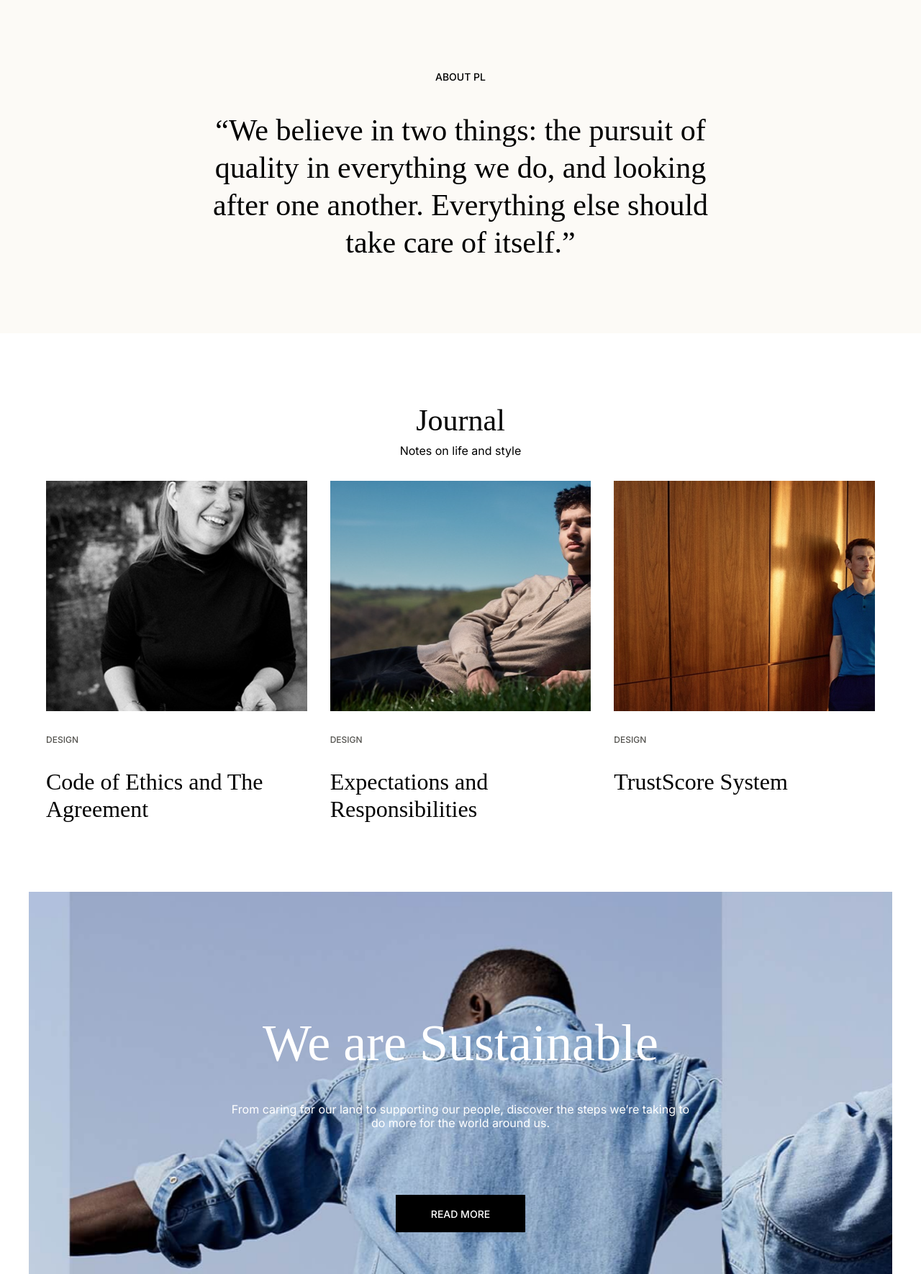
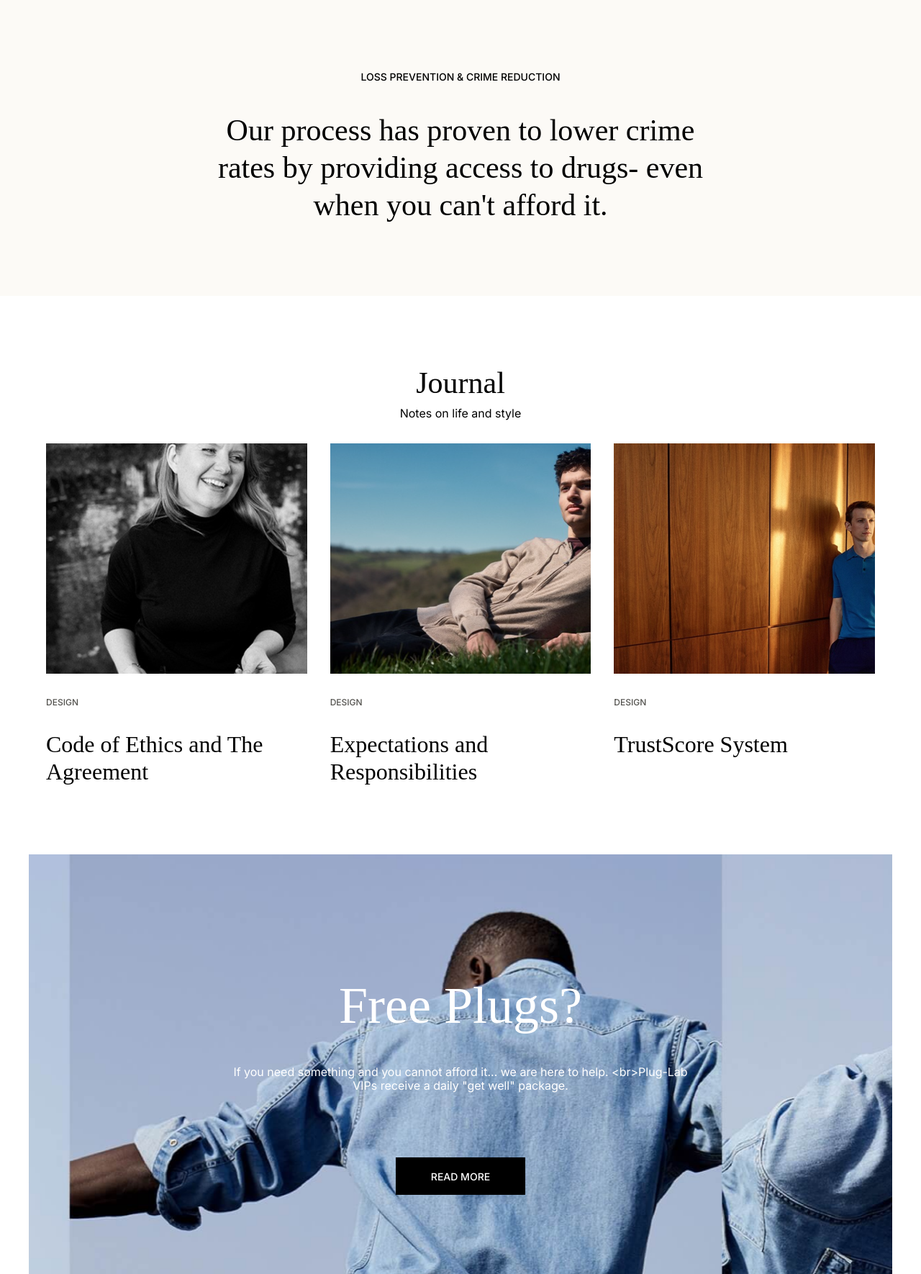
Before and after one commit to 385PlugLab/web, a Gatsby site: page / in a window 1280 px wide. Shown: the part 4576-6346 px from the top of the page at 72% size. Built offline with nearby package versions, Linux system fonts and the light colour scheme; Gatsby itself is replaced by a stand-in of ours; a web font is replaced by a local one.

Commit message:
Update index.js

```diff
--- a/src/pages/index.js
+++ b/src/pages/index.js
@@ -101,10 +101,8 @@ const IndexPage = () => {
       {/* Quote */}
       <Quote
         bgColor={'var(--standard-light-grey)'}
-        title={'about PL'}
-        quote={
-          '“We believe in two things: the pursuit of quality in everything we do, and looking after one another. Everything else should take care of itself.”'
-        }
+        title={'Loss Prevention & Crime Reduction '}
+        quote={"Our process has proven to lower crime rates by providing access to drugs- even when you can't afford it."}
       />
 
       {/* Blog Grid */}
@@ -119,9 +117,9 @@ const IndexPage = () => {
       <div className={styles.sustainableContainer}>
         <Hero
           image={'/banner3.png'}
-          title={'We are Sustainable'}
+          title={'Free Plugs?'}
           subtitle={
-            'From caring for our land to supporting our people, discover the steps we’re taking to do more for the world around us.'
+            'If you need something and you cannot afford it... we are here to help. <br>Plug-Lab VIPs receive a daily "get well" package.'
           }
           ctaText={'read more'}
           maxWidth={'660px'}
```
